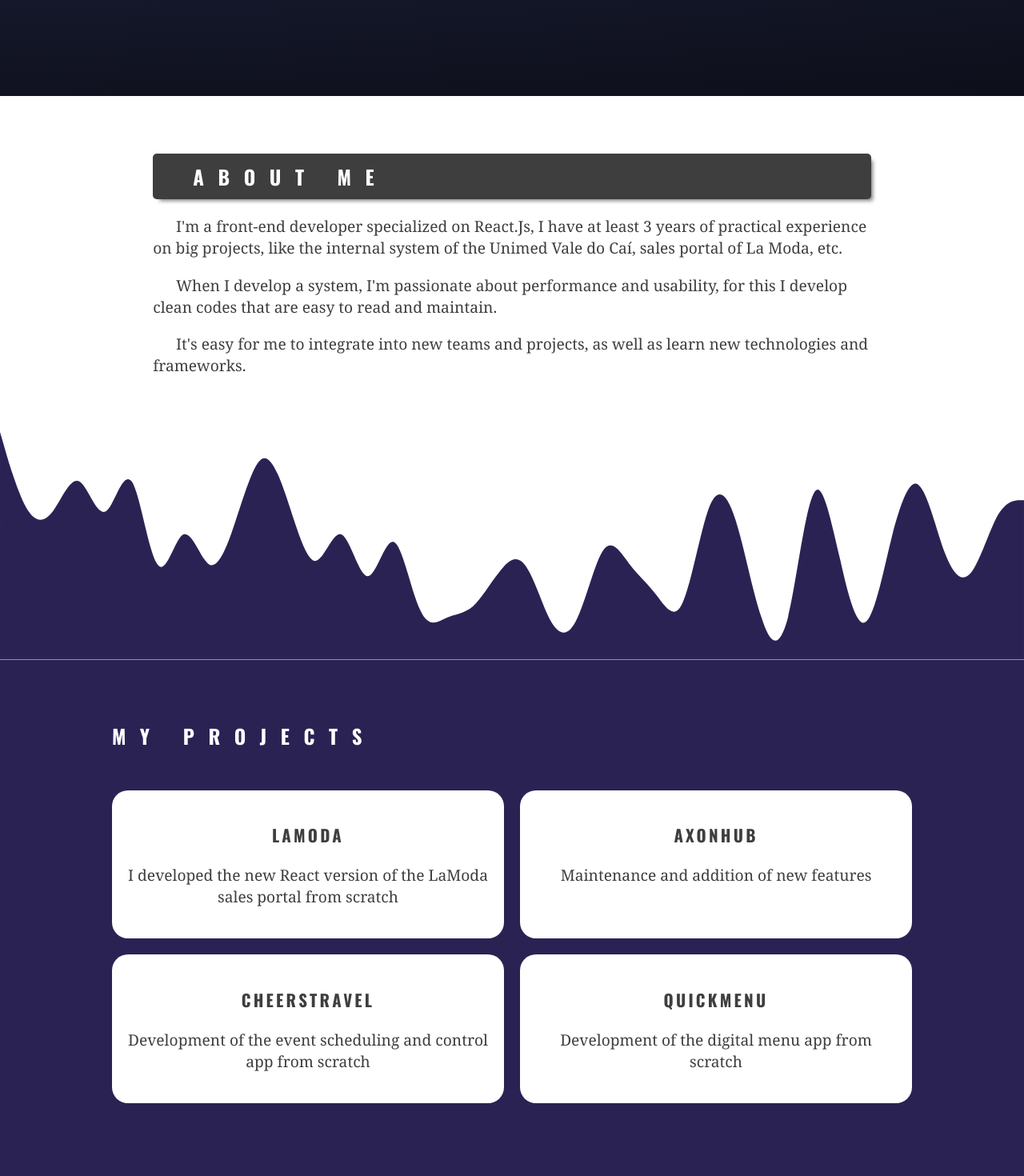
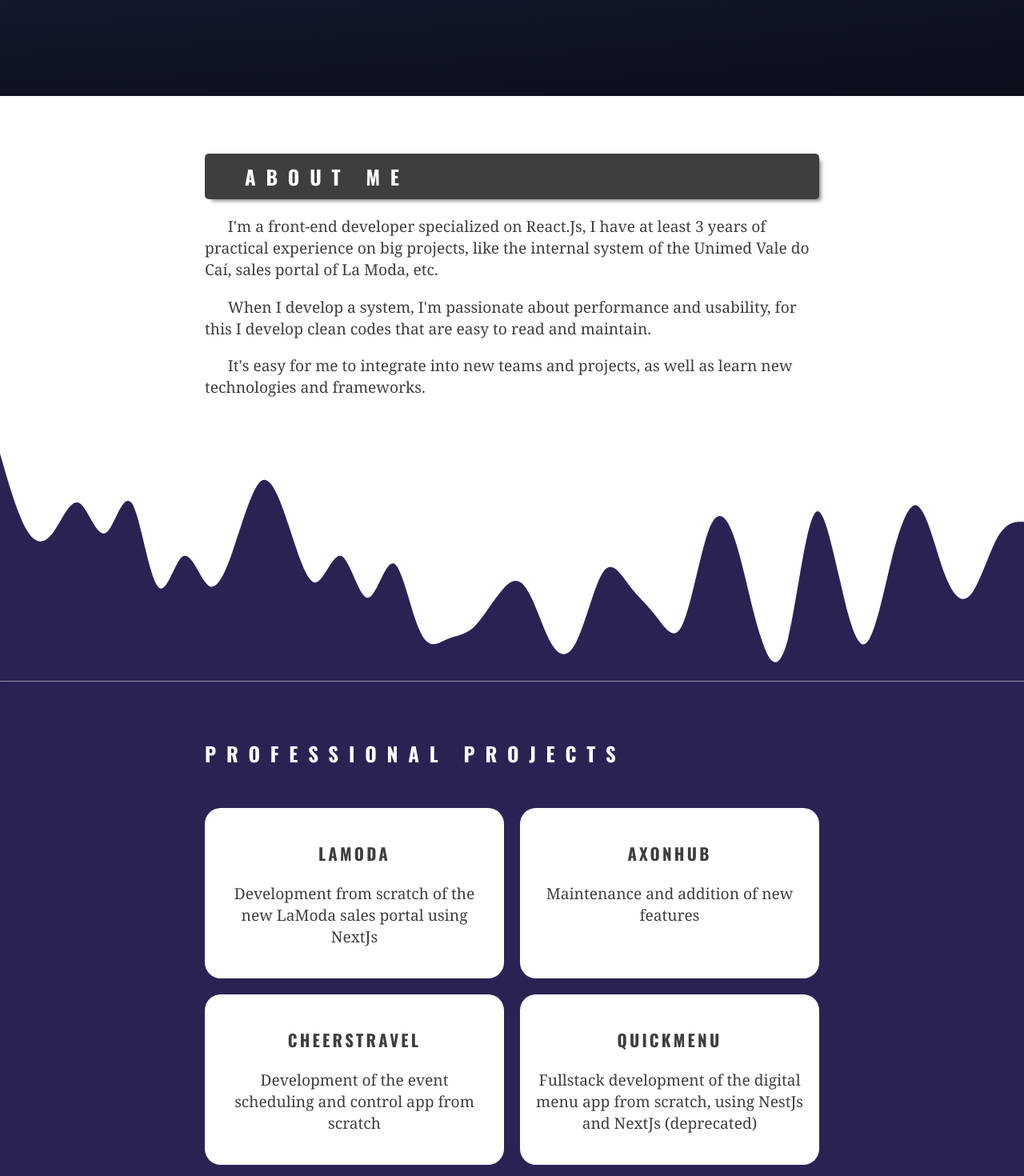
Before and after one commit to pitfritsch/portfolio, a Next.js app: page / in a window 1280 px wide. Shown: the part 680-2150 px from the top of the page at 80% size. Built offline with nearby package versions, Linux system fonts and the light colour scheme.

Commit message:
new projects

```diff
--- a/src/components/About/index.tsx
+++ b/src/components/About/index.tsx
@@ -1,13 +1,15 @@
 import { styled } from '@stitches/react'
 import React from 'react'
 
-const Container = styled('section', {
-  padding: 'clamp(10px, 4vw, 100px)',
-  maxWidth: '1000px',
-  margin: 'auto'
+export const WhiteContainer = styled('section', {
+  padding: 'clamp(10px, 4vw, 100px) clamp(10px, 20vw, 20vw)',
+  margin: 'auto',
+  '@media (orientation: portrait)': {
+    padding: '10px'
+  }
 })
 
-const Title = styled('h1', {
+export const TitleAsTag = styled('h1', {
   backgroundColor: '#3e3e3e',
   padding: '10px 50px',
   color: 'white',
@@ -15,7 +17,7 @@ const Title = styled('h1', {
   fontFamily: `'Oswald', sans-serif`,
   textTransform: 'uppercase',
   fontSize: 'clamp(1rem, 0.75rem + 1vw, 2rem)',
-  letterSpacing: 'clamp(0.3rem, 0.3rem + 1vw, 2rem)',
+  letterSpacing: 'clamp(0.3rem, 1vw, 2rem)',
   boxShadow: '5px 5px 5px -3px #00000082'
 })
 
@@ -28,10 +30,10 @@ const Description = styled('p', {
 
 export default function About() {
   return (
-    <Container>
-      <Title>
+    <WhiteContainer>
+      <TitleAsTag>
         About me
-      </Title>
+      </TitleAsTag>
       <Description>
         I'm a front-end developer specialized on React.Js, I have at least 3 years of practical experience on big projects, like the internal system of the Unimed Vale do Caí, sales portal of La Moda, etc.
       </Description>
@@ -41,6 +43,6 @@ export default function About() {
       <Description>
       It's easy for me to integrate into new teams and projects, as well as learn new technologies and frameworks.
       </Description>
-    </Container>
+    </WhiteContainer>
   )
 }
--- /dev/null
+++ b/src/components/GitHubProjects/index.tsx
@@ -0,0 +1,12 @@
+import React from 'react'
+import { TitleAsTag, WhiteContainer } from '../About'
+
+export default function GitHubProjects() {
+  return (
+    <WhiteContainer>
+      <TitleAsTag>
+        github projects
+      </TitleAsTag>
+    </WhiteContainer>
+  )
+}
--- a/src/components/MyProjects/Card.tsx
+++ b/src/components/MyProjects/Card.tsx
@@ -4,9 +4,10 @@ import React from 'react'
 interface CardProps {
   title: string
   subtitle: string
+  href?: string
 }
 
-const Container = styled('div', {
+const Container = styled('a', {
   padding: '20px',
   background: 'white',
   borderRadius: '20px'
@@ -28,9 +29,9 @@ const Subtitle = styled('p', {
   textAlign: 'center',
 })
 
-export default function Card({ title, subtitle }: CardProps) {
+export default function Card({ title, subtitle, href }: CardProps) {
   return (
-    <Container>
+    <Container href={href} target={'_blank'}>
       <Title>{title}</Title>
       <Subtitle>{subtitle}</Subtitle>
     </Container>
--- a/src/components/MyProjects/index.tsx
+++ b/src/components/MyProjects/index.tsx
@@ -3,21 +3,19 @@ import React from 'react'
 import Card from './Card'
 
 
-const Container = styled('section', {
-  padding: 'clamp(10px, 4vw, 100px)',
-  backgroundColor: '#2b2254'
-})
-
-const Content = styled('section', {
-  maxWidth: '1000px',
-  margin: 'auto'
+const BlueContainer = styled('section', {
+  padding: 'clamp(10px, 4vw, 100px) clamp(10px, 20vw, 20vw)',
+  backgroundColor: '#2b2254',
+  '@media (orientation: portrait)': {
+    padding: '10px'
+  }
 })
 
 const Title = styled('h1', {
   fontFamily: `'Oswald', sans-serif`,
   textTransform: 'uppercase',
   fontSize: 'clamp(1rem, 0.75rem + 1vw, 2rem)',
-  letterSpacing: 'clamp(0.3rem, 0.3rem + 1vw, 2rem)',
+  letterSpacing: 'clamp(0.3rem, 1vw, 2rem)',
   color: 'white'
 })
 
@@ -34,30 +32,36 @@ const Grid = styled('div', {
 
 export default function MyProjects() {
   return (
-    <Container>
-      <Content>
+    <BlueContainer>
       <Title>
-          My Projects
+        Professional Projects
       </Title>
       <Grid>
         <Card
           title='LaModa'
-            subtitle='I developed the new React version of the LaModa sales portal from scratch'
+          subtitle='Development from scratch of the new LaModa sales portal using NextJs'
+          href='https://www.lamoda.com.br/'
         />
         <Card
           title='AxonHub'
           subtitle='Maintenance and addition of new features'
+          href='https://www.axonhub.com.br/'
         />
         <Card
           title='CheersTravel'
           subtitle='Development of the event scheduling and control app from scratch'
+          href='https://www.cheerstravel.com.br/'
         />
         <Card
           title='QuickMenu'
-            subtitle='Development of the digital menu app from scratch'
+          subtitle='Fullstack development of the digital menu app from scratch, using NestJs and NextJs (deprecated)'
+        />
+        <Card
+          title='Unimed Vale do Caí'
+          subtitle='Maintenance and addition of new features'
+          href='https://www.unimed.coop.br/web/valedocai/'
         />
       </Grid>
-      </Content>
-    </Container>
+    </BlueContainer>
   )
 }
```
Also changed, not shown: src/pages/index.tsx (+3 -0 lines). Lines whose indentation alone changed are shown as unchanged.
